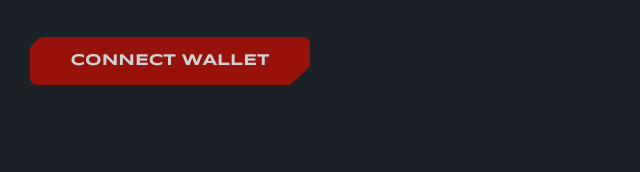
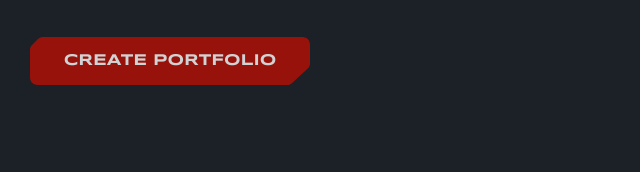
Before and after one commit to no-ocean/symbiosis, a React app: page / in a window 1280 px wide. Shown: the part 325-497 px from the top of the page, 0-640 px from the left. Built offline with nearby package versions, Linux system fonts and the light colour scheme; what @mobx-devtools/tools would draw is missing.

Commit message:
update: top section btn name

```diff
--- a/src/sections/TopSection/TopSection.js
+++ b/src/sections/TopSection/TopSection.js
@@ -17,7 +17,7 @@ const TopSection = () => {
             <Button
               className={styles.button}
               view='largeRed'
-              label='Connect Wallet'
+              label='Create Portfolio'
             />
             <div className={styles.items}>
               <div className={styles.item}>
--- a/src/sections/TopSection/topSection.module.scss
+++ b/src/sections/TopSection/topSection.module.scss
@@ -118,10 +118,6 @@
     padding-top: 40px;
   }
 
-  .item {
-  }
-
-
   .itemValue {
     font-size: 25px;
     line-height: 26px;
```
